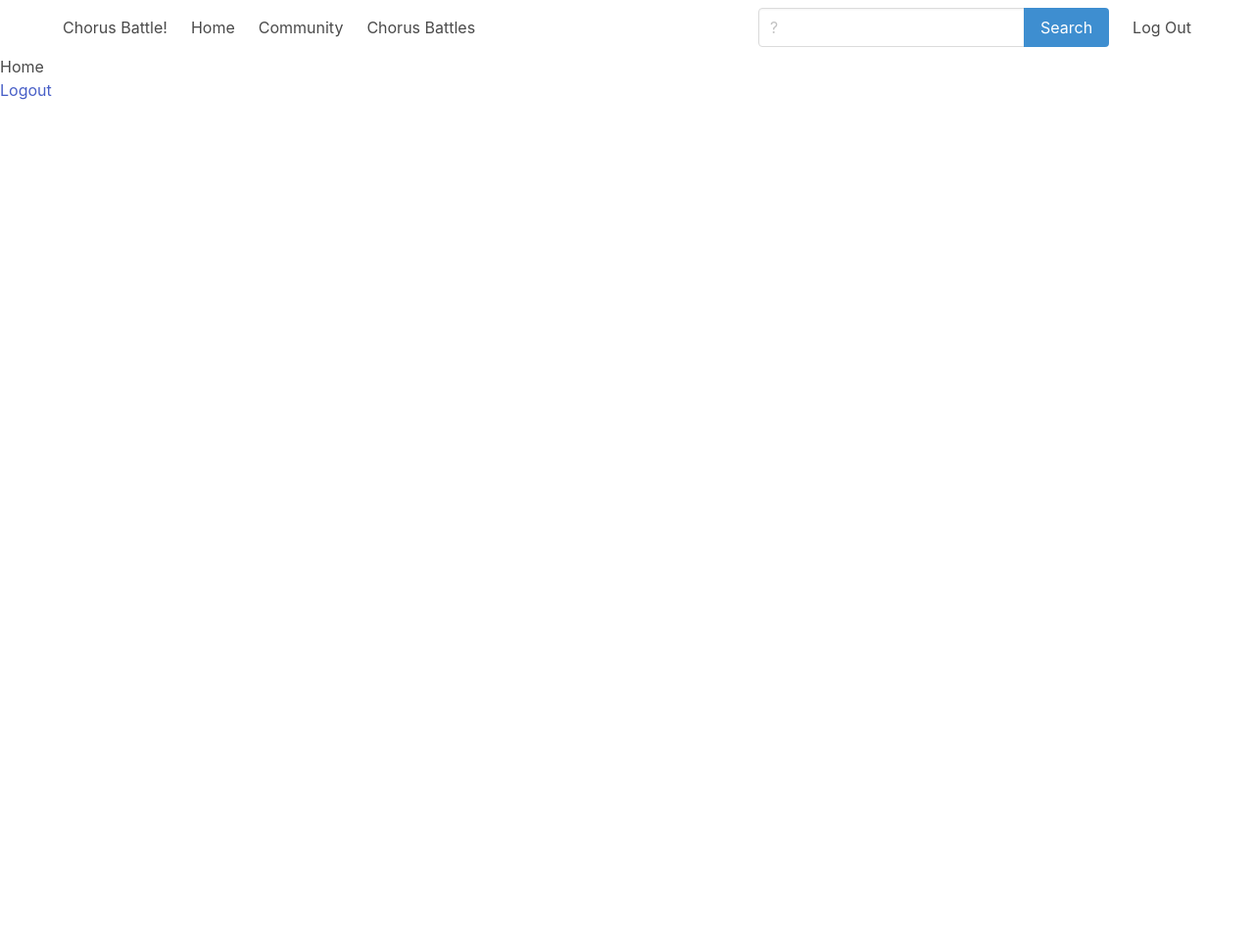
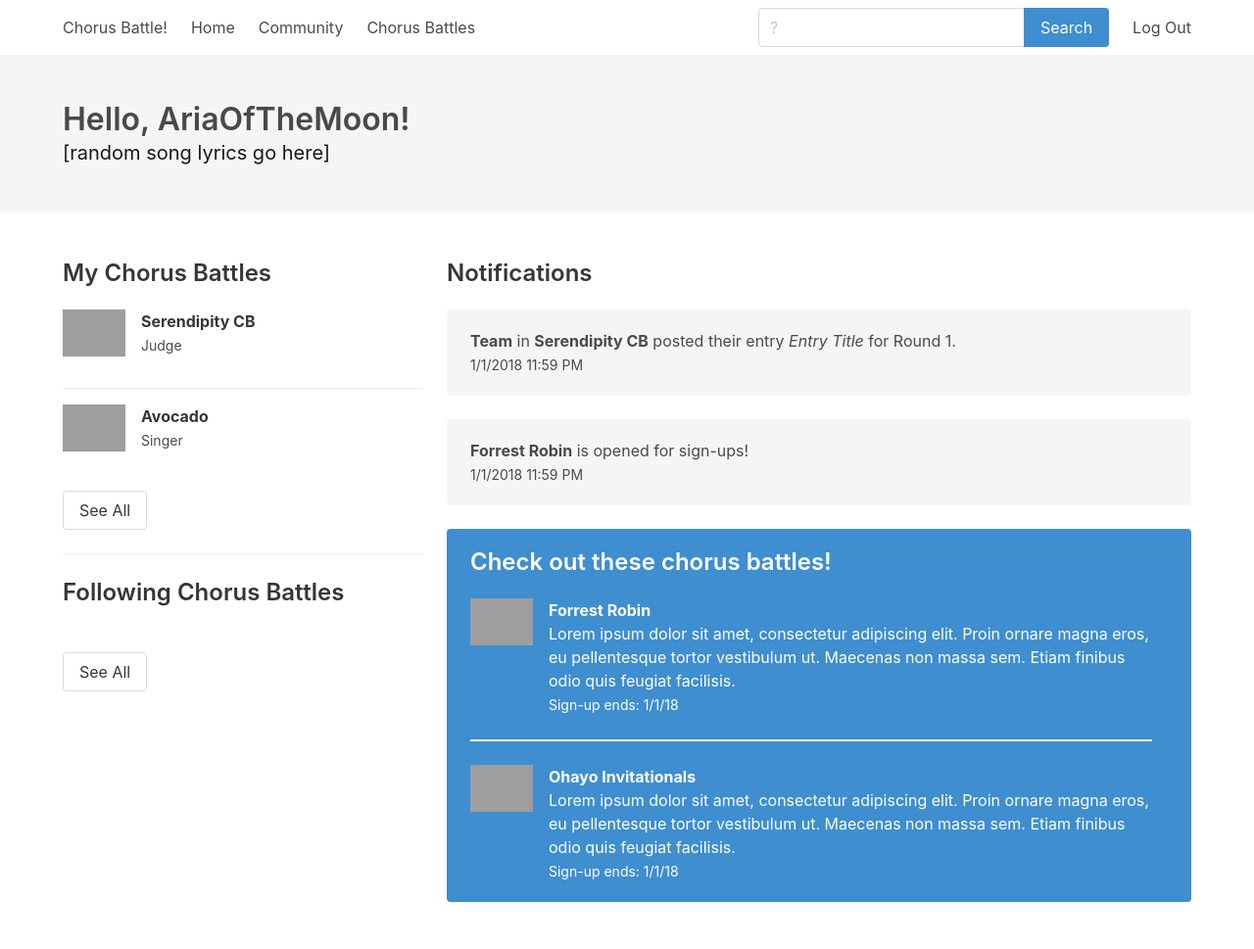
Before and after one commit to jchen2186/cb-platform, a Flask app: page /home in a window 1280 px wide. Shown: the whole page at 98% size. Before the commit the page ends 102 px from the top, so only its background shows below. Run offline with Flask 2, Linux system fonts and the light colour scheme; the visitor is signed in with stand-in values (Sample User, id 1); some libraries are stand-ins or nearby versions; grey boxes are pictures that could not be loaded.

Commit message:
made dashboard template

```diff
--- a/cbapp/templates/home.html
+++ b/cbapp/templates/home.html
@@ -1,6 +1,135 @@
 {% extends "base.html" %}
 {% block content %}
 
-  <h1>Home</h1>
-  <a href="/logout">Logout</a>
-{% endblock %}
+<section class="hero is-light">
+  <div class="hero-body">
+    <div class="container">
+      <h1 class="title">
+        Hello, AriaOfTheMoon!
+      </h1>
+      <h2 class="subtitle">
+        [random song lyrics go here]
+      </h2>
+    </div>
+  </div>
+</section>
+
+  <section class="section">
+    <div class="container">
+      <div class="columns">
+        <div class="column is-4">
+        	<h1 class="title is-4">
+            	My Chorus Battles
+          	</h1>
+          	<article class="media">
+	          	<figure class="media-left">
+	          		<p class="image is-64x64">
+	                    <img src="https://bulma.io/images/placeholders/128x128.png">
+	                </p>
+	            </figure>
+	            <div class="media-content">
+	            	<div class="content">
+	                	<p>
+	                    	<strong>Serendipity CB</strong>
+	                        <br>
+	                        <small>Judge</small>
+	                	</p>
+	                </div>
+	            </div>
+            </article>
+
+          	<article class="media">
+	          	<figure class="media-left">
+	          		<p class="image is-64x64">
+	                    <img src="https://bulma.io/images/placeholders/128x128.png">
+	                </p>
+	            </figure>
+	            <div class="media-content">
+	            	<div class="content">
+	                	<p>
+	                    	<strong>Avocado</strong>
+	                        <br>
+	                        <small>Singer</small>
+	                	</p>
+	                </div>
+	            </div>
+            </article>
+            <br>
+            <div class="button">See All</div>
+        	<hr>
+          	<h1 class="title is-4">
+            	Following Chorus Battles
+          	</h1>
+
+                <br>
+                <div class="button">See All</div>
+        </div>
+        <div class="column is-8">
+          <h1 class="title is-4">
+            Notifications
+          </h1>
+          <div class="notification">
+            <p class="content">
+            <strong>Team</strong> in <strong>Serendipity CB</strong> posted their entry <em>Entry Title</em> for Round 1.
+            <br>
+            <small>1/1/2018 11:59 PM</small>
+            </p>
+          </div>
+          <div class="notification">
+            <p class="content">
+            	<strong>Forrest Robin</strong> is opened for sign-ups!
+            <br>
+            <small>1/1/2018 11:59 PM</small>
+            </p>
+          </div>
+
+
+          <div class="notification is-info">
+            <h2 class="title is-4">Check out these chorus battles!</h2>
+            <article class="media">
+	            <figure class="media-left">
+	             <p class="image is-64x64">
+	              <img src="https://bulma.io/images/placeholders/128x128.png">
+	            </p>
+	            </figure>
+	            <div class="media-content">
+	              <div class="content">
+	                <p>
+	                  <strong>Forrest Robin</strong>
+	                  <br>
+	                  Lorem ipsum dolor sit amet, consectetur adipiscing elit. Proin ornare magna eros, eu pellentesque tortor vestibulum ut. Maecenas non massa sem. Etiam finibus odio quis feugiat facilisis.
+	                  <br>
+	                  <small>Sign-up ends: 1/1/18</small>
+	                </p>
+	              </div>
+	            </div>
+          	</article>
+          	<hr>
+            <article class="media">
+	            <figure class="media-left">
+	             <p class="image is-64x64">
+	              <img src="https://bulma.io/images/placeholders/128x128.png">
+	            </p>
+	            </figure>
+	            <div class="media-content">
+	              <div class="content">
+	                <p>
+	                  <strong>Ohayo Invitationals</strong>
+	                  <br>
+	                  Lorem ipsum dolor sit amet, consectetur adipiscing elit. Proin ornare magna eros, eu pellentesque tortor vestibulum ut. Maecenas non massa sem. Etiam finibus odio quis feugiat facilisis.
+	                  <br>
+	                  <small>Sign-up ends: 1/1/18</small>
+	                </p>
+	              </div>
+	            </div>
+          	</article>
+
+          </div>
+
+        </div>
+      </div>
+
+    </div>
+  </section>
+
+  {% endblock %}
```
